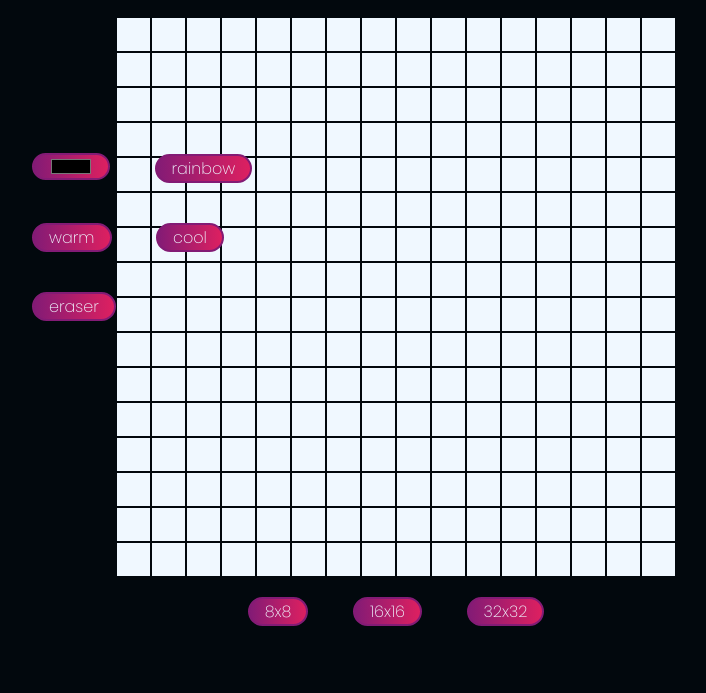
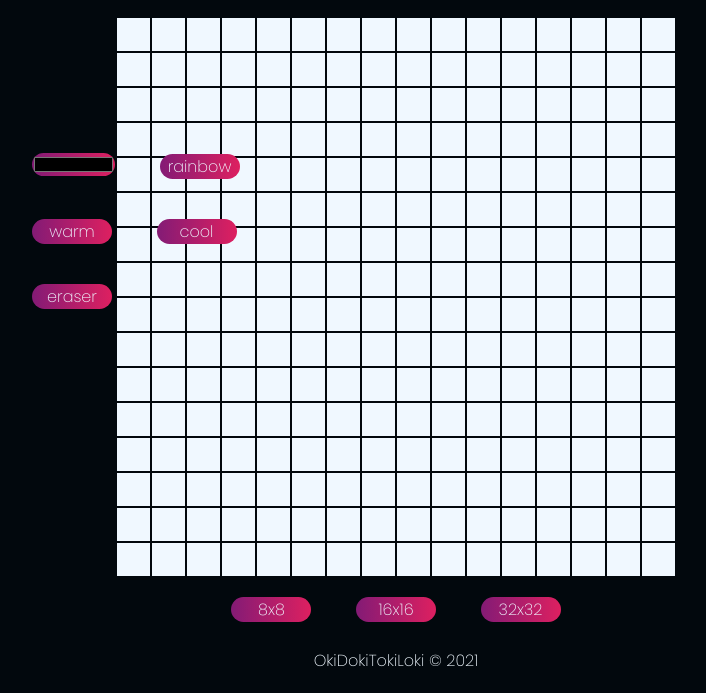
Before and after one commit to OkiDokiTokiLoki/doodle-sketch, a plain HTML site: page index.html in a window 1280 px wide. Shown: the part 107-800 px from the top of the page, without its empty margins (244-950 px from the left). Drawn offline with Linux system fonts and the light colour scheme.

Commit message:
footer created

```diff
--- a/index.html
+++ b/index.html
@@ -42,5 +42,7 @@
         <button id="gridLarge">32x32</button>
     </div>
 
+    <footer><a href="https://github.com/OkiDokiTokiLoki">OkiDokiTokiLoki</a> &#169; 2021</footer>
+
 </body>
 </html>
--- a/script.js
+++ b/script.js
@@ -8,6 +8,7 @@ const restartBtn = document.querySelector('#restart');
 const gridSmall = document.querySelector('#gridSmall');
 const gridMedium = document.querySelector('#gridMedium');
 const gridLarge = document.querySelector('#gridLarge');
+
 
 function buildGrid(rows, cols){
     grid.style.setProperty('--grid-rows', rows);
--- a/style.css
+++ b/style.css
@@ -19,7 +19,6 @@
     --accent: hsl(340, 75%, 50%);
 
     --gradient: linear-gradient(to right, var(--border) 0%, var(--accent)  51%, var(--border)  100%);
-    /* --gradient: linear-gradient(to right, #ff00cc 0%, #333399  51%, #ff00cc  100%); */
 }
 
 body{
@@ -40,25 +39,25 @@ button,
 input{
     background-image: var(--gradient);
     margin: 20px;
-    padding: 0 15px;
-    border: 2px solid var(--border);
+    /* padding: 0 20px; */
+    border: 2px solid var(--gradient);
     color: var(--light);
     font-size: 16px;
     border-radius: 15px;
     transition: all 150ms ease-in;
     cursor: pointer;
-
     background-size: 200% auto;
+    width: 80px;
 }
 
 button:hover,
 input:hover{
-    background-position: right center;
-    background-color: var(--border);
+    background-position: right;
 }
 
 input{
-    width: 78px;
+    width: 83px;
+    height: 23px;
 }
 
 .toolbar{
@@ -85,6 +84,21 @@ input{
     animation: color-rotate 300ms;
     animation-iteration-count: 15;
     animation-direction: alternate;
+}
+
+footer{
+    position: absolute;
+    bottom: 20px;
+}
+
+footer a{
+    text-decoration: none;
+    color: var(--light);
+    transition: all 250ms ease;
+}
+
+footer a:hover{
+    color: var(--accent);
 }
 
 @keyframes color-rotate{
@@ -125,25 +139,3 @@ input{
         filter: hue-rotate(-50deg);
     }
 }
-
-
-/* button,
-input{
-    background-image: linear-gradient(to right, #ff00cc 0%, #333399  51%, #ff00cc  100%);
-    margin: 20px;
-    padding: 0 15px;
-    border: 2px solid var(--border);
-    color: var(--light);
-    font-size: 16px;
-    border-radius: 15px;
-    transition: all 150ms ease-in;
-    cursor: pointer;
-
-    background-size: 200% auto;
-}
-
-button:hover,
-input:hover{
-    background-position: right center;
-    background-color: var(--border);
-} */
```
